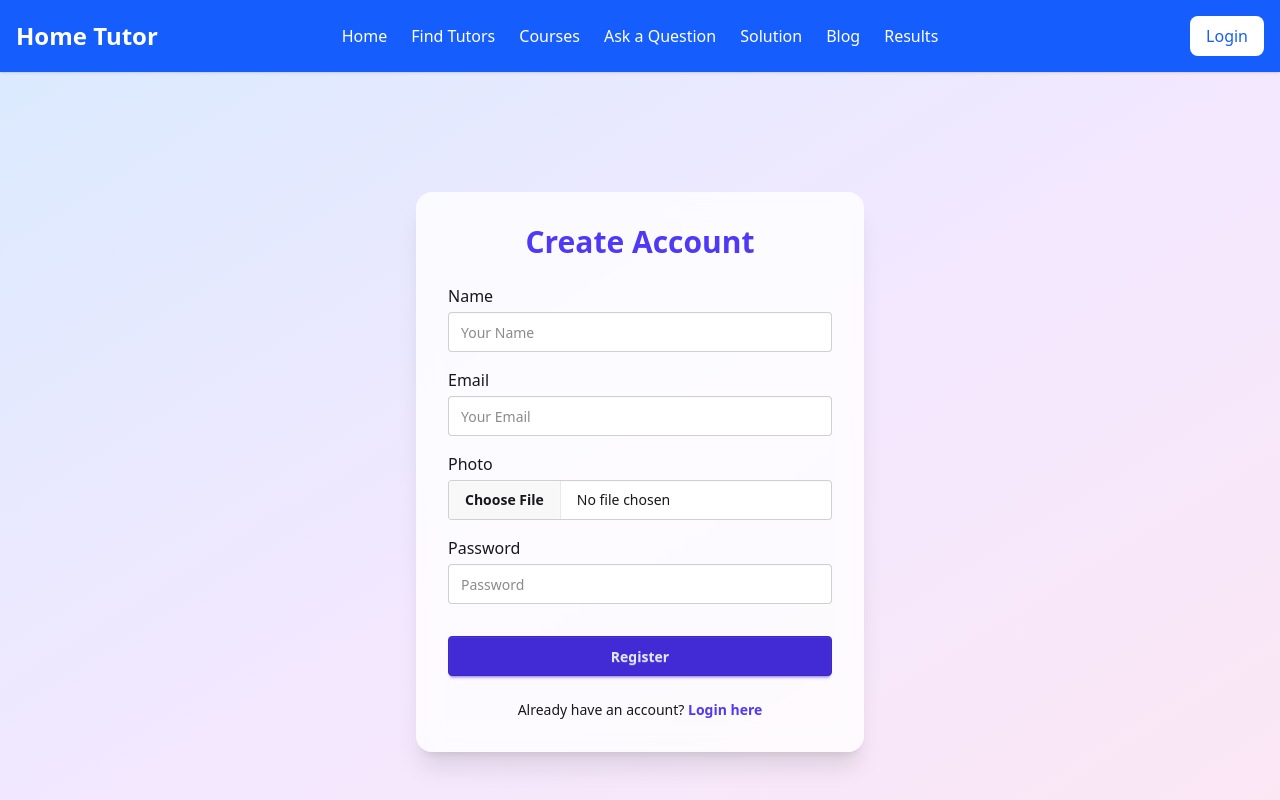
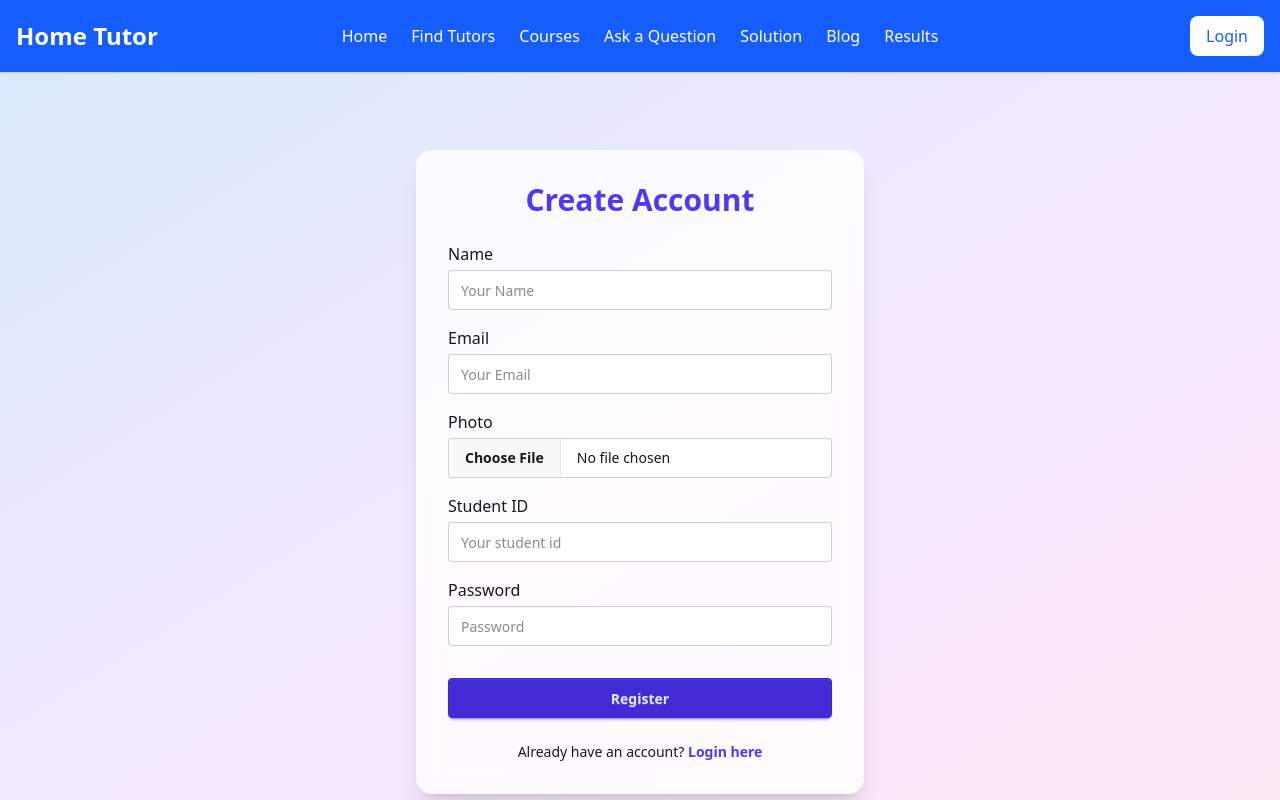
Before and after one commit to developernagor/home-tutor-client, a React (Vite) app: page /signup in a window 1280 px wide. Shown: the top 800 px of the page. Built offline with nearby package versions, Linux system fonts and the light colour scheme; no server answers.

Commit message:
Fix some bugs in create user

```diff
--- a/src/pages/SignUp/SignUp.jsx
+++ b/src/pages/SignUp/SignUp.jsx
@@ -5,6 +5,7 @@ import { updateProfile } from "firebase/auth";
 import { Link } from "react-router"; // ✅ Corrected import
 import { motion } from "framer-motion";
 import { Loader2 } from "lucide-react";
+import axios from "axios";
 
 function SignUp() {
   const [error, setError] = useState("");
@@ -23,6 +24,7 @@ function SignUp() {
     const name = form.name.value;
     const email = form.email.value;
     const image = form.image.files[0];
+    const studentId = form.studentId.value;
     const password = form.password.value;
 
     // Password validation
@@ -53,9 +55,19 @@ function SignUp() {
       const userCredential = await createUser(email, password);
       const user = userCredential.user;
 
-      // ✅ Update Firebase Auth Profile
-      await updateProfile(user, {
-        displayName: name,
+      // // ✅ Update Firebase Auth Profile
+      // await updateProfile(user, {
+      //   displayName: name,
+      //   photoURL,
+
+      // });
+
+      //  Save extra user info (studentId) to backend
+      await axios.post(`${import.meta.env.VITE_API_URL}/user/${email}`, {
+        uid: user.uid,
+        name,
+        email,
+        studentId,
         photoURL,
       });
 
@@ -67,7 +79,11 @@ function SignUp() {
       }, 1500);
     } catch (err) {
       console.error("Error:", err);
-      setError(err.message || "An unexpected error occurred.");
+      if (err.response?.status === 409) {
+    setError("User with this email already exists.");
+  } else {
+    setError(err.message || "An unexpected error occurred.");
+  }
     } finally {
       setLoading(false);
     }
@@ -129,6 +145,20 @@ function SignUp() {
           </div>
 
           <div>
+            <label htmlFor="studentId" className="label-text">
+              Student ID
+            </label>
+            <input
+              id="studentId"
+              type="text"
+              name="studentId"
+              placeholder="Your student id"
+              className="input input-bordered w-full mt-1"
+
+            />
+          </div>
+
+          <div>
             <label htmlFor="password" className="label-text">
               Password
             </label>
--- a/src/pages/Student/StudentProfile.jsx
+++ b/src/pages/Student/StudentProfile.jsx
@@ -16,6 +16,7 @@ function StudentProfile() {
     },
   });
   console.log(dbUser)
+  const joined = dbUser.timestamp ? new Date(dbUser.timestamp).toLocaleString() : "N/A";
 
   const { data: studentResults = [] } = useQuery({
     queryKey: ['results', dbUser?.studentId],
@@ -47,13 +48,15 @@ function StudentProfile() {
             {dbUser.role || 'Student'}
           </span>
         </div>
-        <p className="text-sm text-gray-600">{dbUser.studentId ? `ID: ${dbUser.studentId}` : 'Student ID not available.'}</p>
-        <Link
+        <p className="text-sm text-gray-600">{dbUser.studentId ? `Student ID: ${dbUser.studentId}` : 'Student ID not available.'}</p>
+        <p className="text-sm text-gray-600">Joined: {joined}</p>
+
+        {/* <Link
           to="/edit-profile"
           className="mt-2 inline-block px-5 py-2 bg-blue-500 text-white font-medium rounded-full hover:bg-blue-600 transition"
         >
           Edit Profile
-        </Link>
+        </Link> */}
       </div>
 
       {/* Result Section (No Scrollbar) */}
--- a/src/providers/AuthProvider.jsx
+++ b/src/providers/AuthProvider.jsx
@@ -94,22 +94,22 @@ function AuthProvider({ children }) {
       console.log("current user", currentUser);
 
       // save current user in db
-      if (currentUser) {
-        console.log(currentUser);
-        const updateUser = {
-          name: currentUser.displayName,
-          image: currentUser.photoURL,
-        };
-        console.log(updateUser);
-        try {
-          await axios.post(
-            `${import.meta.env.VITE_API_URL}/user/${currentUser?.email}`,
-            updateUser
-          );
-        } catch (error) {
-          console.error("Error saving user to database:", error.message);
-        }
-      }
+      // if (currentUser) {
+      //   console.log(currentUser);
+      //   const updateUser = {
+      //     name: currentUser.displayName,
+      //     image: currentUser.photoURL,
+      //   };
+      //   console.log(updateUser);
+      //   try {
+      //     await axios.post(
+      //       `${import.meta.env.VITE_API_URL}/user/${currentUser?.email}`,
+      //       updateUser
+      //     );
+      //   } catch (error) {
+      //     console.error("Error saving user to database:", error.message);
+      //   }
+      // }
       setLoading(false);
     });
 
```
Also changed, not shown: 1 other file (tests, documents, lock files or other folders).
